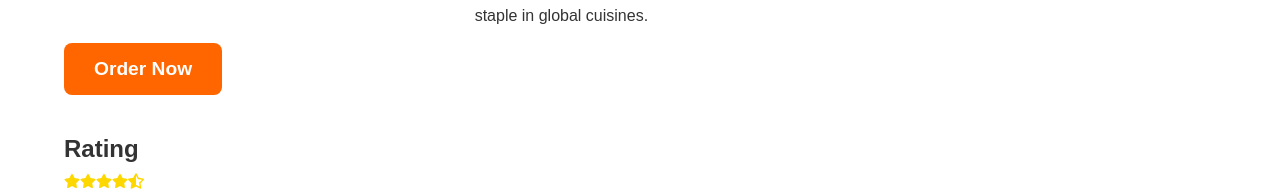
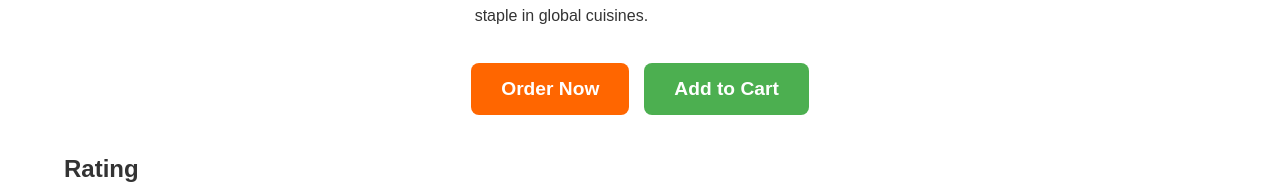
Before and after one commit to VESIT-CMPN-Projects/2024-25-SE47, a React (Vite) app in the folder frontend/: page /product/black-pepper in a window 1280 px wide. Shown: the part 427-618 px from the top of the page. Built offline with nearby package versions, Linux system fonts and the light colour scheme.

Commit message:
products updation 3

```diff
--- a/frontend/src/pages/ProductDetail/CorianderSeedsInfo.jsx
+++ b/frontend/src/pages/ProductDetail/CorianderSeedsInfo.jsx
@@ -37,8 +37,9 @@ const CorianderSeedsInfo = () => {
         </div>
       </div>
 
-      <div className={styles.orderNowContainer}>
+      <div className={styles.orderButtonsContainer}>
         <button className={styles.orderNowButton}>Order Now</button>
+        <button className={styles.addToCartButton}>Add to Cart</button>
       </div>
 
       {/* Rating & Reviews Section */}
--- a/frontend/src/pages/ProductDetail/DriedKashmiriLongChilliInfo.jsx
+++ b/frontend/src/pages/ProductDetail/DriedKashmiriLongChilliInfo.jsx
@@ -36,9 +36,9 @@ const DriedKashmiriLongChilliInfo = () => {
         </div>
       </div>
 
-      {/* Order Now Button */}
-      <div className={styles.orderNowContainer}>
+      <div className={styles.orderButtonsContainer}>
         <button className={styles.orderNowButton}>Order Now</button>
+        <button className={styles.addToCartButton}>Add to Cart</button>
       </div>
 
       {/* Rating & Reviews Section */}
--- a/frontend/src/pages/ProductDetail/DriedRedLongChilliInfo.jsx
+++ b/frontend/src/pages/ProductDetail/DriedRedLongChilliInfo.jsx
@@ -29,9 +29,9 @@ const DriedRedChilliInfo = () => {
         </div>
       </div>
 
-      {/* Order Now Button */}
-      <div className={styles.orderNowContainer}>
+      <div className={styles.orderButtonsContainer}>
         <button className={styles.orderNowButton}>Order Now</button>
+        <button className={styles.addToCartButton}>Add to Cart</button>
       </div>
 
       {/* Rating & Reviews Section */}
--- a/frontend/src/pages/ProductDetail/IndianBlackPepperInfo.jsx
+++ b/frontend/src/pages/ProductDetail/IndianBlackPepperInfo.jsx
@@ -29,8 +29,9 @@ const IndianBlackPepperInfo = () => {
         </div>
       </div>
 
-      <div className={styles.orderNowContainer}>
+      <div className={styles.orderButtonsContainer}>
         <button className={styles.orderNowButton}>Order Now</button>
+        <button className={styles.addToCartButton}>Add to Cart</button>
       </div>
 
       {/* Rating & Reviews Section */}
```
